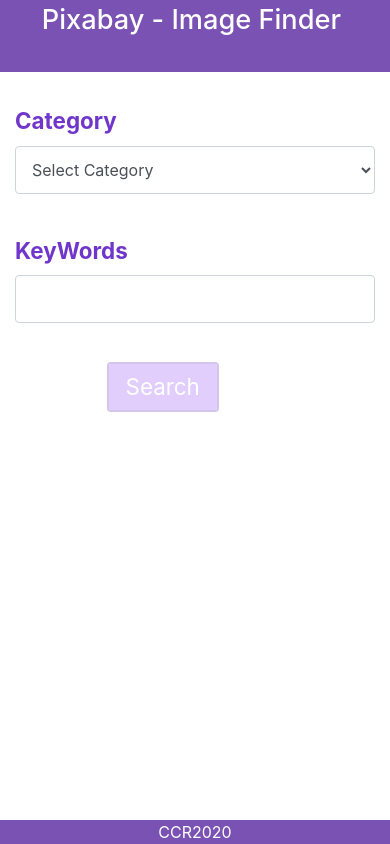
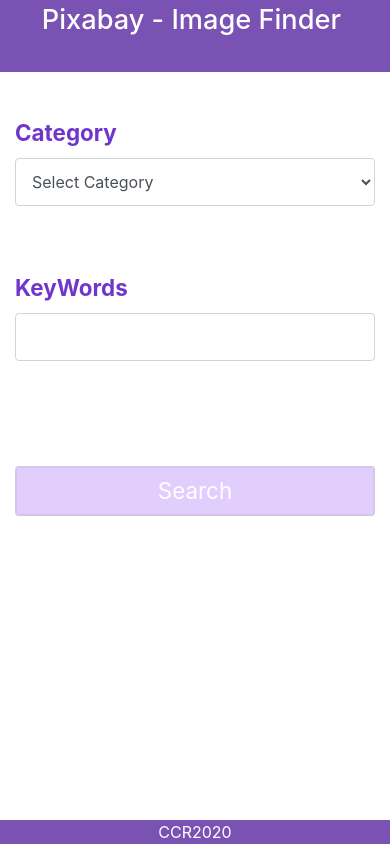
Before and after one commit to Kiba5402/pixabay, an Angular app: page / in a window 390 px wide. Built offline with nearby package versions, Linux system fonts and the light colour scheme.

Commit message:
Se corrigio el responsive

```diff
--- a/src/app/components/buscador/buscador.component.css
+++ b/src/app/components/buscador/buscador.component.css
@@ -42,10 +42,6 @@
     background-color: #d2b5fd;
 }
 
-.buscar{
-    width: 5em;
-}
-
 @media(max-width: 903px) {
     .buscador {
         height: 55vh;
@@ -68,5 +64,16 @@
         height: 28vh;
         transition: height 1s;
     }
+}
 
+@media(max-width: 411px) {
+    .buscador {
+        height: 55vh;
+        margin-top: 2em;
+        /*     background-color: aqua; */
+    }
+    .buscadorlt {
+        height: 50vh;
+        transition: height 1s;
+    }
 }
--- a/src/app/components/buscador/buscador.component.html
+++ b/src/app/components/buscador/buscador.component.html
@@ -1,6 +1,6 @@
 <!-- Seccion de formulario de busqueda -->
 <div class="container-fluid">
-    <form [formGroup]="formGroup" class="row justify-content-md-center align-items-center buscador"
+    <form [formGroup]="formGroup" class="row justify-content-center align-items-center buscador"
         [ngClass]="{'buscadorlt' : flagB, '' : !flagB}">
         <div class="col-lg-2 col-md-3 col-sm-3">
             <div class="form-group">
--- a/src/app/components/resultados/resultados.component.css
+++ b/src/app/components/resultados/resultados.component.css
@@ -62,4 +62,7 @@
         height: 42vh;
         transition: height 1s;
     }
+    .footMo{
+        text-align: center !important;
+    }
 }
--- a/src/app/components/resultados/resultados.component.html
+++ b/src/app/components/resultados/resultados.component.html
@@ -41,15 +41,15 @@
             </div>
             <div class="modal-footer container">
                 <div class="row">
-                    <div class="col-6" style="text-align: left;">
+                    <div class="col-lg-6 col-md-6 col-sm-12 footMo" style="text-align: left;">
                         <span style="font-weight: bold;">Tags:</span> {{infoModal.tags}}
                     </div>
-                    <div class="col-3">
-                        <span class="badge badge-success likes">
+                    <div class="col-lg-3 col-md-6 col-sm-12 footMo">
+                        <span class="badge badge-success likes ">
                             Views <span class="badge badge-light">{{infoModal.views}}</span>
                         </span>
                     </div>
-                    <div class="col-3">
+                    <div class="col-lg-3 col-md-6 col-sm-12 footMo">
                         <span class="badge badge-primary likes">
                             Likes <span class="badge badge-light">{{infoModal.likes}}</span>
                         </span>
```
